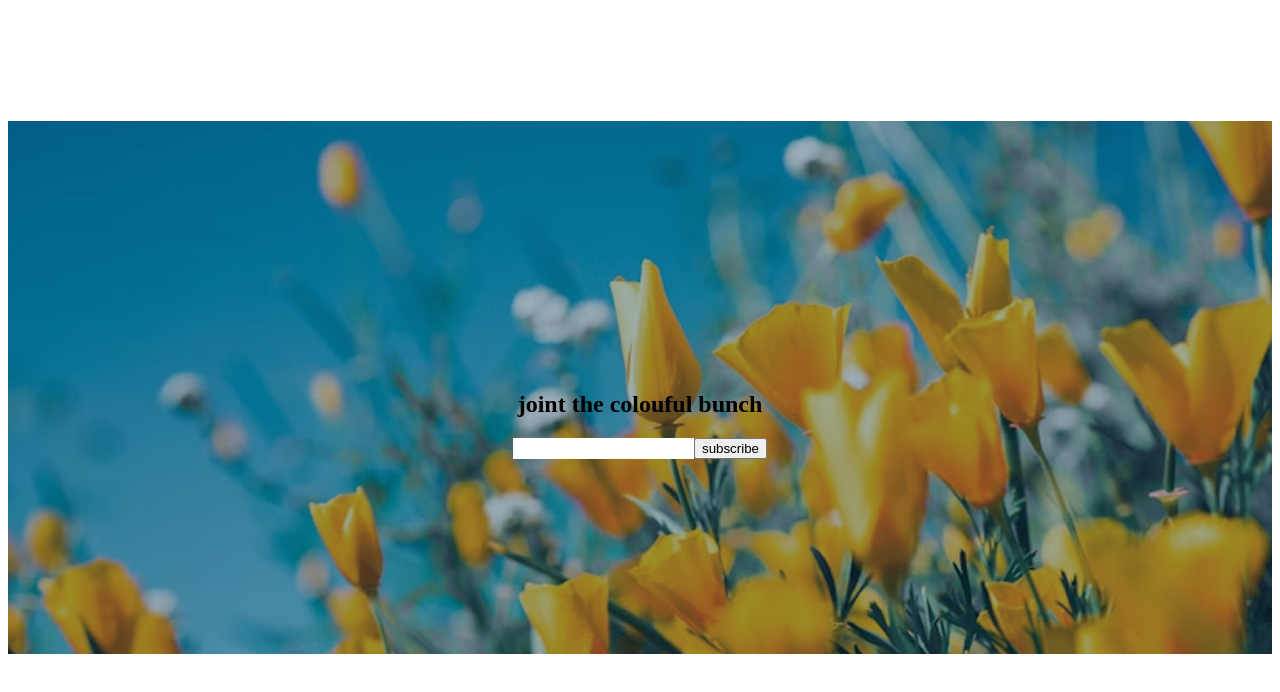
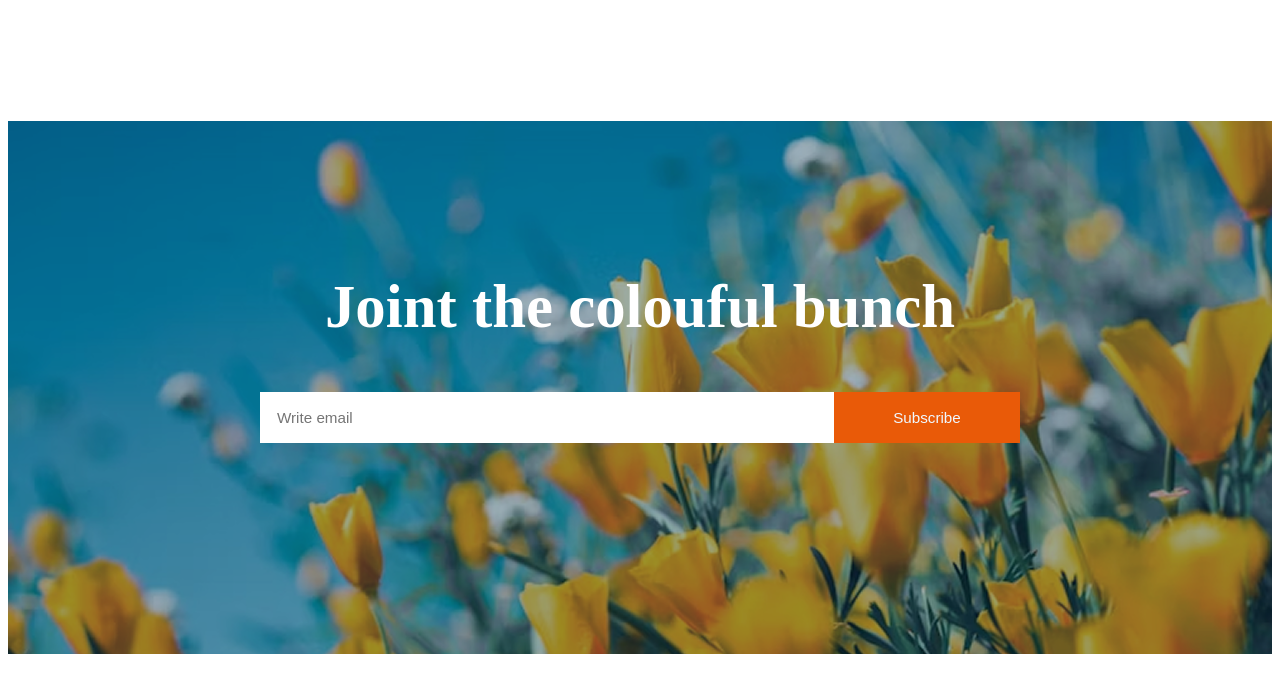
Before and after one commit to moin1993/assignment, a plain HTML site: page index.html in a window 1280 px wide. Shown: the part 3300-3992 px from the top of the page. Drawn offline with Linux system fonts and the light colour scheme.

Commit message:
banner-2 done

```diff
--- a/index.html
+++ b/index.html
@@ -225,10 +225,14 @@
     <section>
       <div class="banner-2">
         <div class="banner-2-des">
-          <h1>joint the colouful bunch</h1>
+          <h1>Joint the colouful bunch</h1>
           <div class="banner-3">
-            <input type="write email" id="input-email" />
-            <button>subscribe</button>
+            <input
+              type="write email"
+              id="input-email"
+              placeholder="Write email"
+            />
+            <button>Subscribe</button>
           </div>
         </div>
       </div>
--- a/style.css
+++ b/style.css
@@ -191,10 +191,27 @@ ul li {
 .banner-2-des {
   justify-content: center;
   text-align: center;
-  padding-top: 250px;
+  padding-top: 100px;
+}
+.banner-2-des h1 {
+  color: white;
+  font-weight: bolder;
+  font-size: 3.8rem;
 }
 .banner-3 input {
   border: none;
+  width: 540px;
+  padding: 17px;
+  font-size: 0.95rem;
+  font-weight: 79px;
+}
+.banner-3 button {
+  background-color: #e95a08;
+  color: aliceblue;
+  border: none;
+  width: 186px;
+  font-size: 0.95rem;
+  font-weight: 79px;
 }
 .banner-3 {
   display: flex;
```
